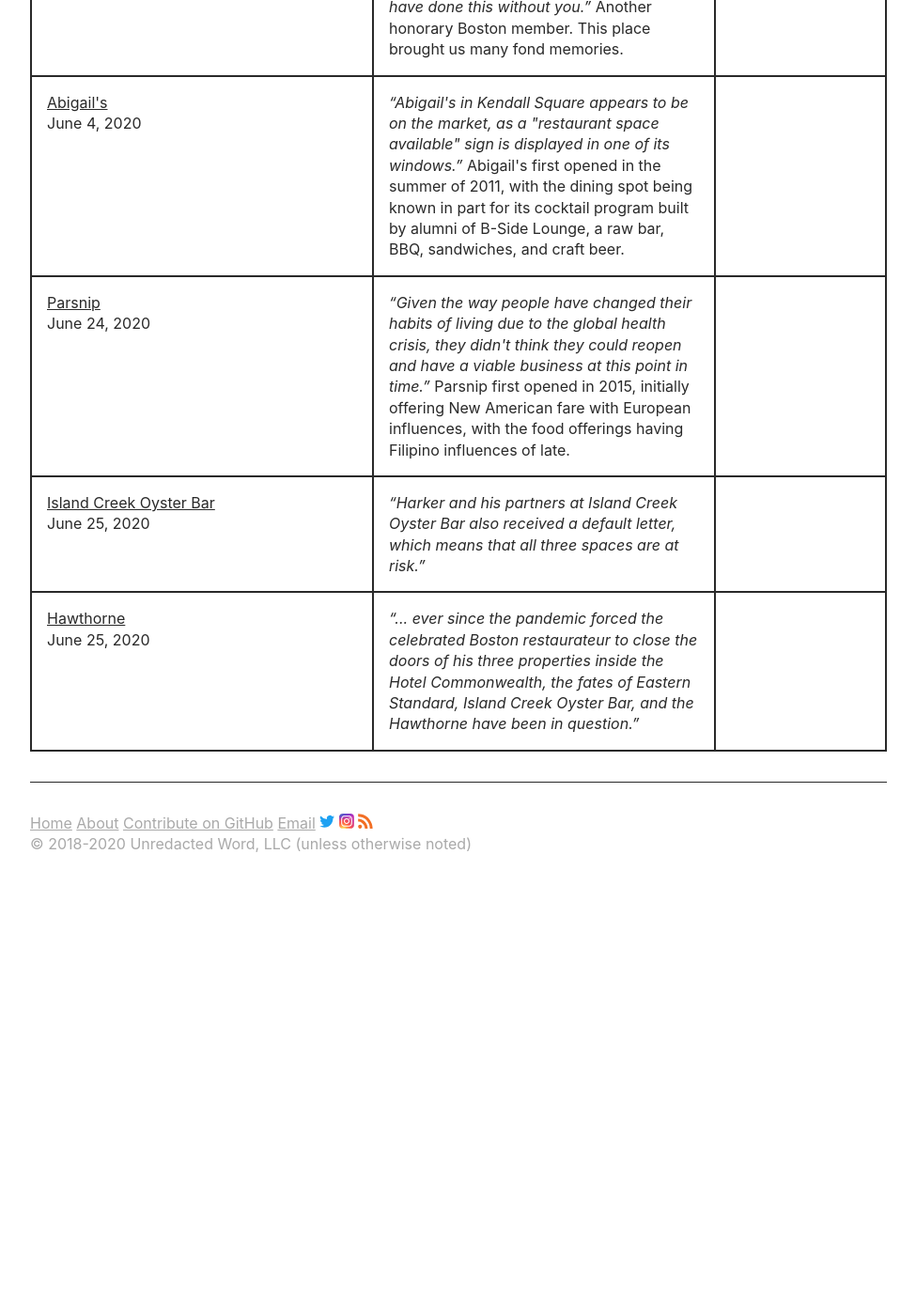
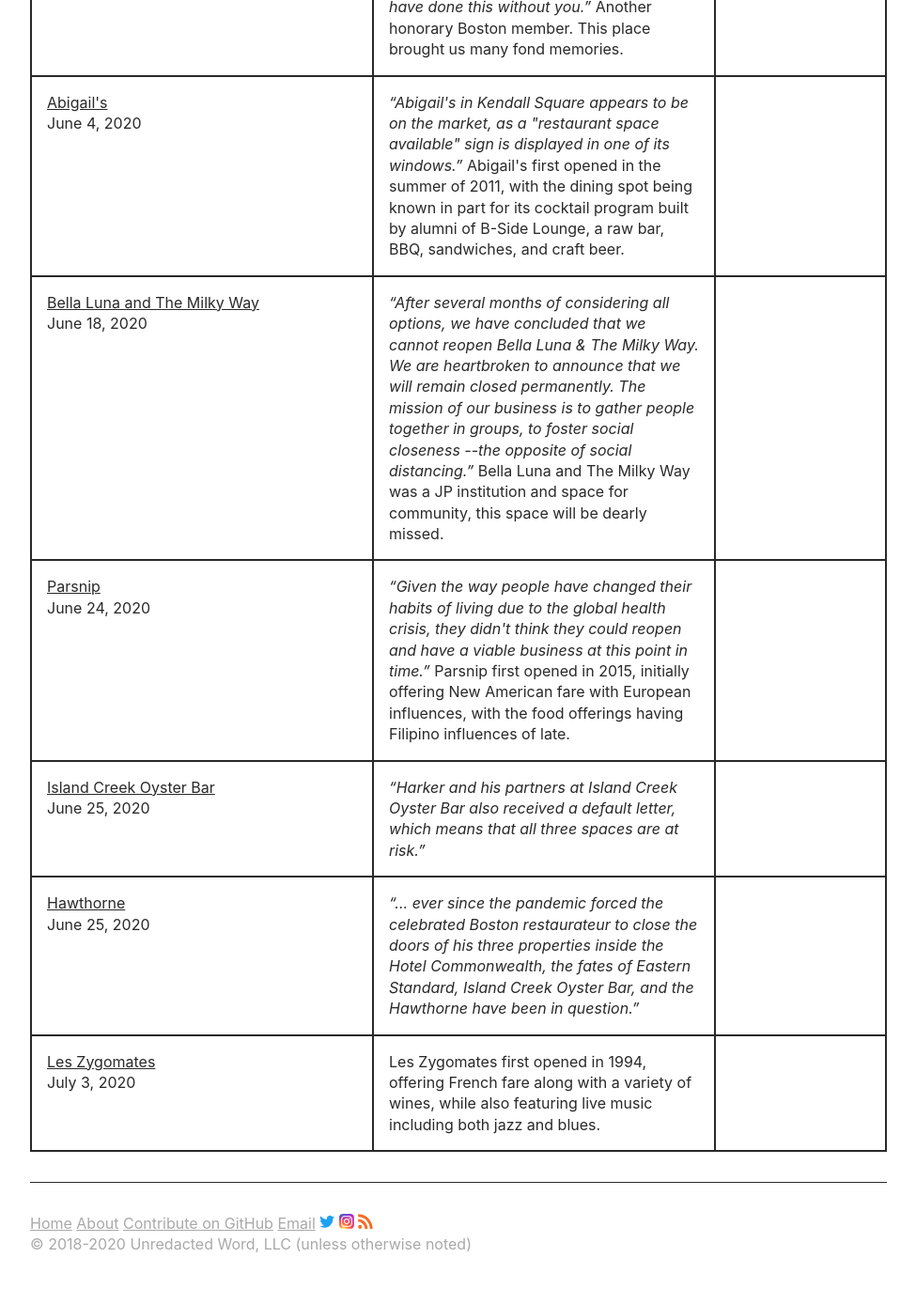
Before and after one commit to unredacted-word/katamari-restaurants, a Jekyll site: the page built from index.md, in a window 1280 px wide and 1400 px high, scrolled down 3114 px. Shown: the top 1372 px of the window at 94% size, without its empty margins (152-1127 px from the left). Built offline with Jekyll 4.4.1, drawn with Linux system fonts in a browser that asks for light colours; before the commit the page ends 4088 px from its top, so only the background shows below that.

Commit message:
added bella luna and Les Zygomates

```diff
--- a/_data/companies.yml
+++ b/_data/companies.yml
@@ -107,6 +107,19 @@ abigails:
     in part for its cocktail program built by alumni of B-Side Lounge, a raw bar,
     BBQ, sandwiches, and craft beer.
 
+bellaluna:
+  name: "Bella Luna and The Milky Way"
+  date: 2020-06-18 06:00:00
+  url: https://www.bostonglobe.com/2020/06/17/lifestyle/jamaica-plain-institution-bella-luna-milky-way-close/
+  notes: >
+    <q>After several months of considering all options, we have concluded that
+    we cannot reopen Bella Luna & The Milky Way. We are heartbroken to announce
+    that we will remain closed permanently. The mission of our business is to
+    gather people together in groups, to foster social closeness --the
+    opposite of social distancing.</q>
+    Bella Luna and The Milky Way was a JP institution and space for community,
+    this space will be dearly missed.
+
 parsnip:
   name: "Parsnip"
   date: 2020-06-24 10:10:00
@@ -135,3 +148,13 @@ hawthorne:
     close the doors of his three properties inside the Hotel Commonwealth, the
     fates of Eastern Standard, Island Creek Oyster Bar, and the Hawthorne have
     been in question.</q>
+
+
+leszygomates:
+  name: "Les Zygomates"
+  date: 2020-07-03 08:00:00
+  url: https://bostonrestaurants.blogspot.com/2020/07/les-zygomates-in-bostons-leather.html
+  notes: >
+    Les Zygomates first opened in 1994, offering French fare along with a
+    variety of wines, while also featuring live music including both jazz
+    and blues.
```
